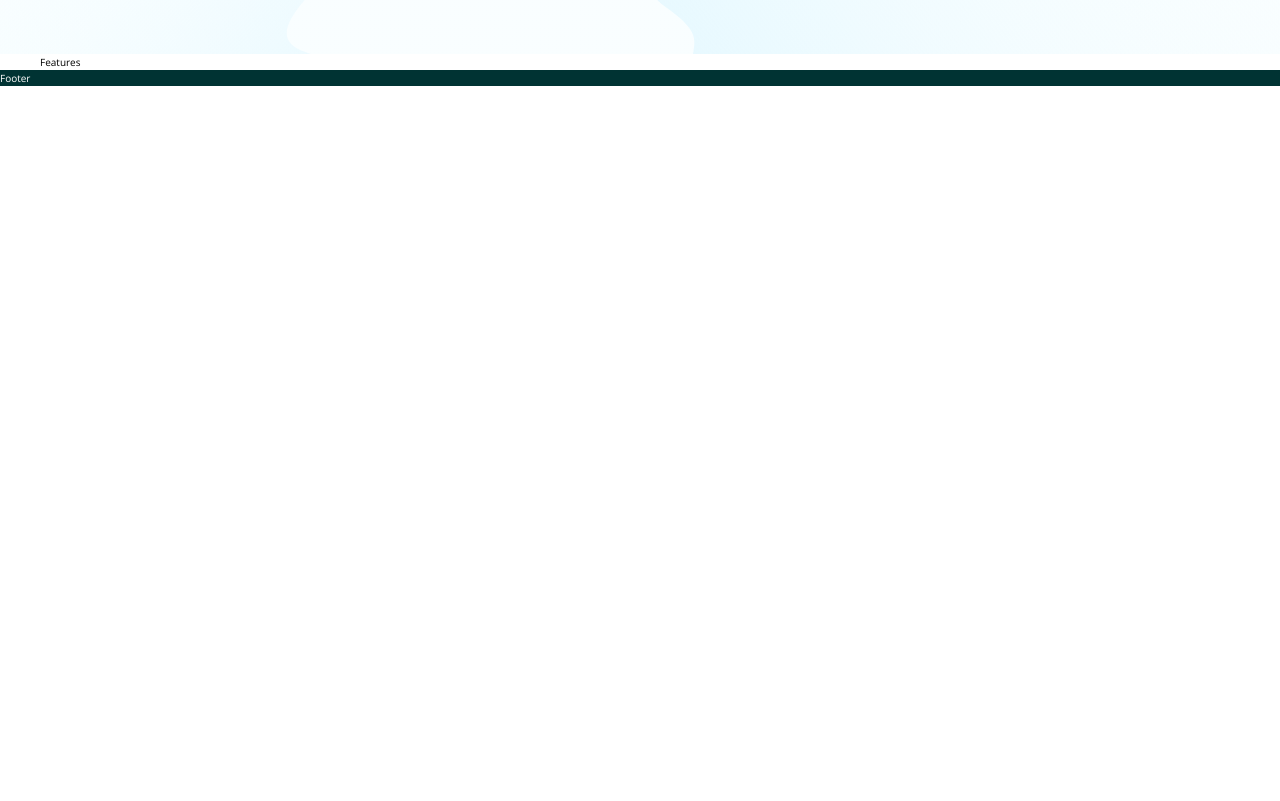
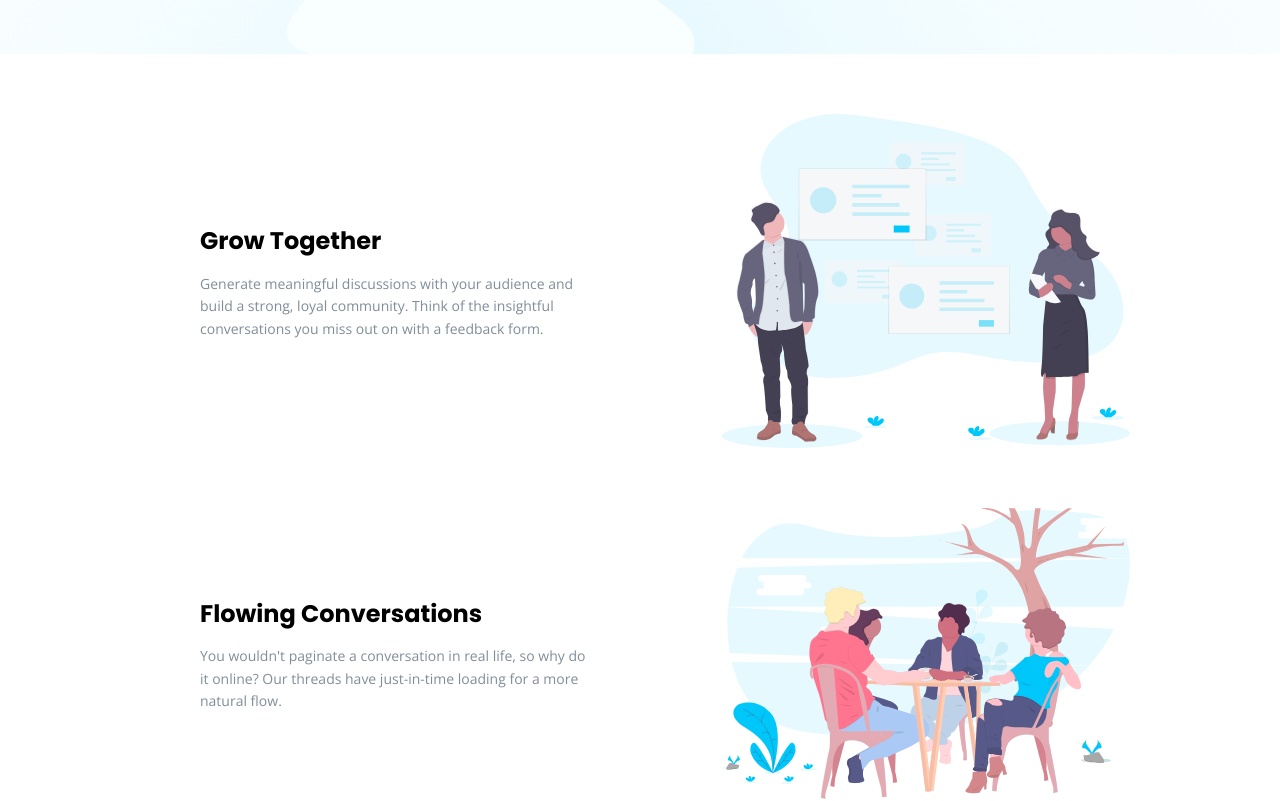
Before and after one commit to stormrageqb/Huddle, a React (Vite) app: page / in a window 1280 px wide. Shown: the part 746-1547 px from the top of the page. Before the commit the page ends 832 px from the top, so only its background shows below. Built offline with nearby package versions, Linux system fonts and the light colour scheme.

Commit message:
Add Features Components with their styled counterparts - general layout of section complete

```diff
--- a/src/App.jsx
+++ b/src/App.jsx
@@ -12,6 +12,7 @@ const theme = {
     footer: "#003333",
     primary: "#ff52bf",
     secondary: "#003333",
+    paragraphCard: "#808d99",
   },
 
   font: {
--- a/src/cardData.js
+++ b/src/cardData.js
@@ -11,7 +11,7 @@ export const cardData = [
     cardHeading: "Flowing Conversations",
     cardText:
       "You wouldn't paginate a conversation in real life, so why do it online? Our threads have just-in-time loading for a more natural flow.",
-    cardImg: "/illustration-flowing-conversations.svg",
+    cardImg: "/illustration-flowing-conversation.svg",
   },
   {
     id: crypto.randomUUID(),
--- /dev/null
+++ b/src/components/Feature.jsx
@@ -0,0 +1,46 @@
+import { StyledFeature } from "./styles/Feature.styled";
+import { cardData } from "../cardData";
+import styled from "styled-components";
+
+const StyledFeatureText = styled.div`
+  display: flex;
+  flex-direction: column;
+  gap: 1.2rem;
+  justify-content: center;
+  grid-column: 1 / 7;
+  padding: 0 5rem;
+  & h2 {
+    font-family: ${({ theme }) => theme.font.headings};
+    color: #000;
+    font-size: 2.4rem;
+  }
+
+  & p {
+    font-family: ${({ theme }) => theme.font.bodyCTA};
+    font-size: 1.4rem;
+    color: ${({ theme }) => theme.color.paragraphCard};
+  }
+`;
+
+const StyledFeatureImage = styled.img`
+  width: 100%;
+  height: 100%;
+  object-fit: cover;
+  display: block;
+  grid-column: 8 / -1;
+`;
+const Feature = () => {
+  const featureList = cardData.map((feature) => (
+    <StyledFeature key={feature.id}>
+      <StyledFeatureText>
+        <h2>{feature.cardHeading}</h2>
+        <p>{feature.cardText}</p>
+      </StyledFeatureText>
+      <StyledFeatureImage src={feature.cardImg} />
+    </StyledFeature>
+  ));
+
+  return <>{featureList}</>;
+};
+
+export default Feature;
--- a/src/components/Features.jsx
+++ b/src/components/Features.jsx
@@ -1,9 +1,10 @@
+import Feature from "./Feature";
 import { StyledFeatures } from "./styles/Features.styled";
 
 const Features = () => {
   return (
     <StyledFeatures>
-      <div>Features</div>
+      <Feature />
     </StyledFeatures>
   );
 };
--- /dev/null
+++ b/src/components/styles/Feature.styled.jsx
@@ -0,0 +1,6 @@
+import styled from "styled-components";
+
+export const StyledFeature = styled.div`
+  display: grid;
+  grid-template-columns: repeat(12, 1fr);
+`;
--- a/src/components/styles/Features.styled.jsx
+++ b/src/components/styles/Features.styled.jsx
@@ -1,5 +1,11 @@
 import styled from "styled-components";
 
 export const StyledFeatures = styled.section`
-  grid-column: center-start / center-end;
+  /* background-color: green; */
+  margin: 6rem 0;
+  grid-column: col-start 2 / col-start 10;
+
+  display: grid;
+  grid-template-columns: repeat(auto-fit, 1fr);
+  gap: 6rem;
 `;
```
